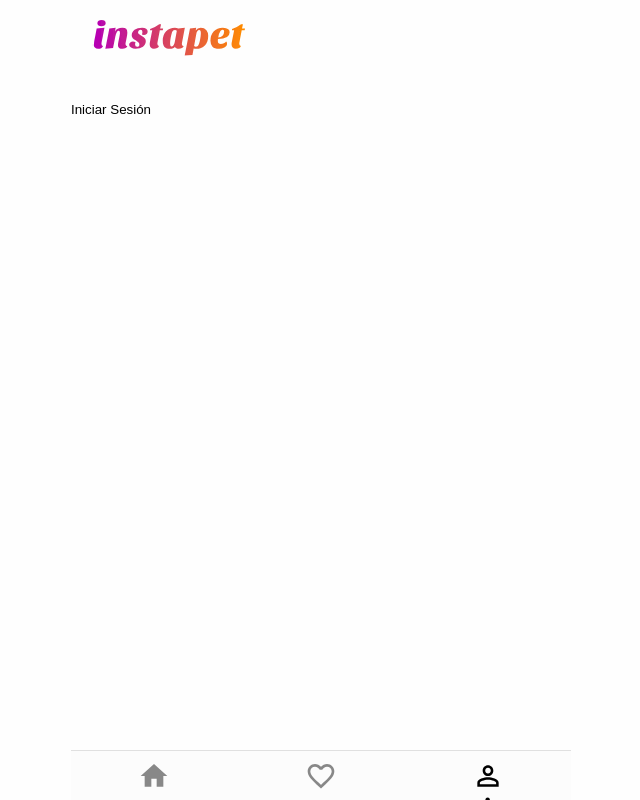
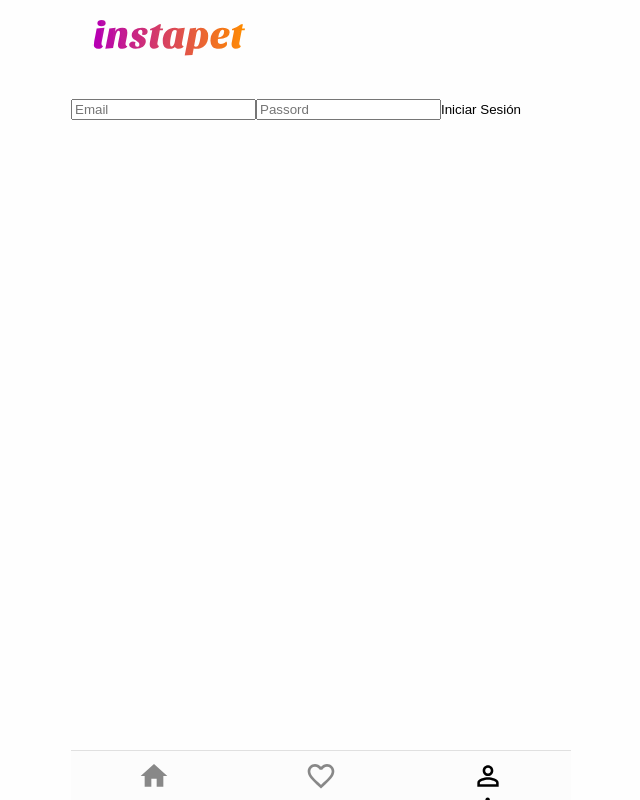
Before and after one commit to mercadol/cursoPlatziReactAvanzado-Leonardo, a React app: page /user in a window 1280 px wide. Shown: the whole page, without its empty margins (319-959 px from the left). Built offline with nearby package versions, Linux system fonts and the light colour scheme.

Commit message:
Remasterizacion userInput

```diff
--- /dev/null
+++ b/src/components/UserForm/index.js
@@ -0,0 +1,13 @@
+import React from 'react'
+import { useInputValue } from '../../hooks/useInputValue'
+
+export const UserForm = ({ onSubmint }) => {
+    const email = useInputValue('')
+    const password = useInputValue('')
+
+  return <form onSubmint={onSubmint}>
+    <input placeholder='Email' value={email.value} onChange={email.onChange} />
+    <input placeholder='Passord' type='password' value={password.value} onChange={password.onChange} />
+    <button>Iniciar Sesión</button>
+  </form>
+}
--- /dev/null
+++ b/src/hooks/useInputValue.js
@@ -0,0 +1,8 @@
+import { useState } from 'react'
+
+export const useInputValue = initialValue => {
+  const [value, setValue] = useState(initialValue)
+  const onChange = e => setValue(e.target.value)
+
+  return { value, onChange }
+}
--- a/src/pages/NotRegisteredUser.js
+++ b/src/pages/NotRegisteredUser.js
@@ -1,16 +1,12 @@
 import React from 'react'
 import Context from '../Context'
-
+import { UserForm } from '../components/UserForm'
 
 export const NotRegisteredUser = () => (
   <Context.Consumer>
     {
       ({ activateAuth }) =>{
-        return (
-          <form onSubmint={activateAuth}>
-            <button>Iniciar Sesión</button>
-          </form>
-        )
+        return <UserForm onSubmint={activateAuth} />
       }
     }
   </Context.Consumer>
```
